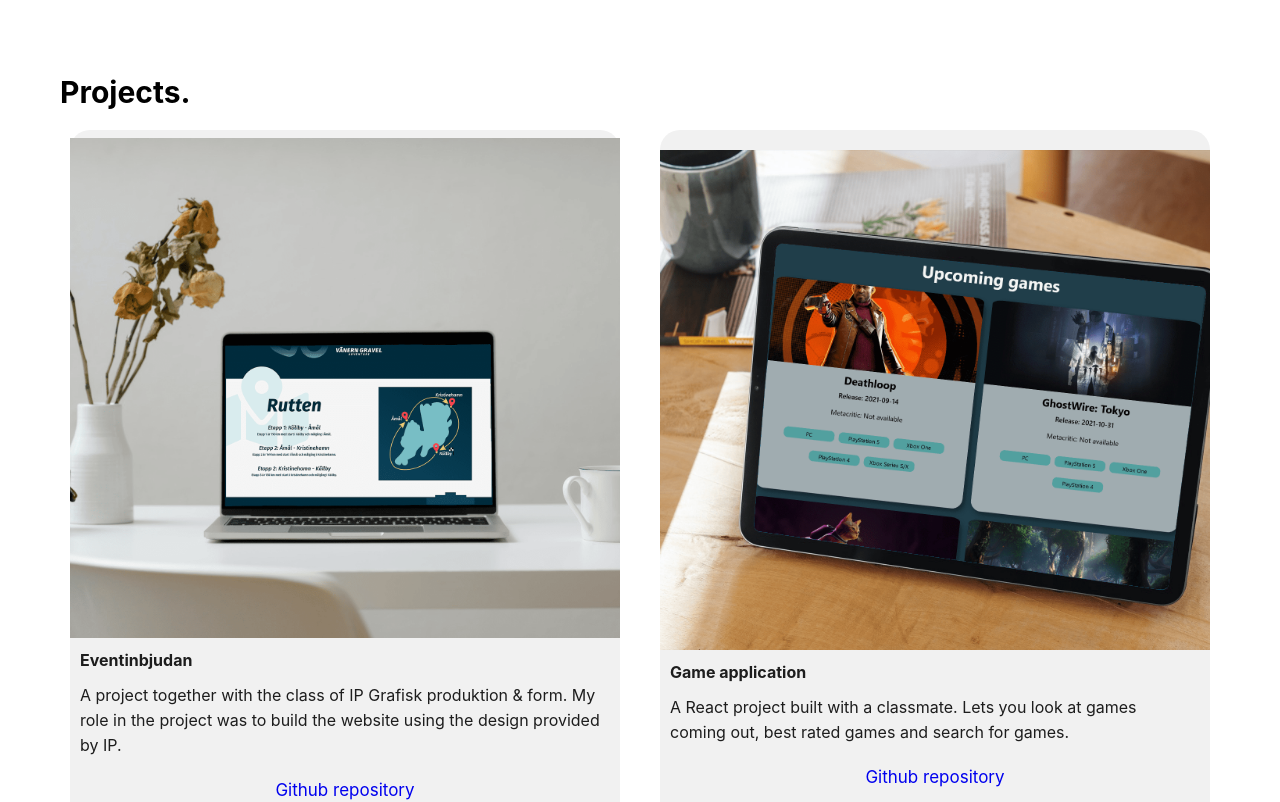
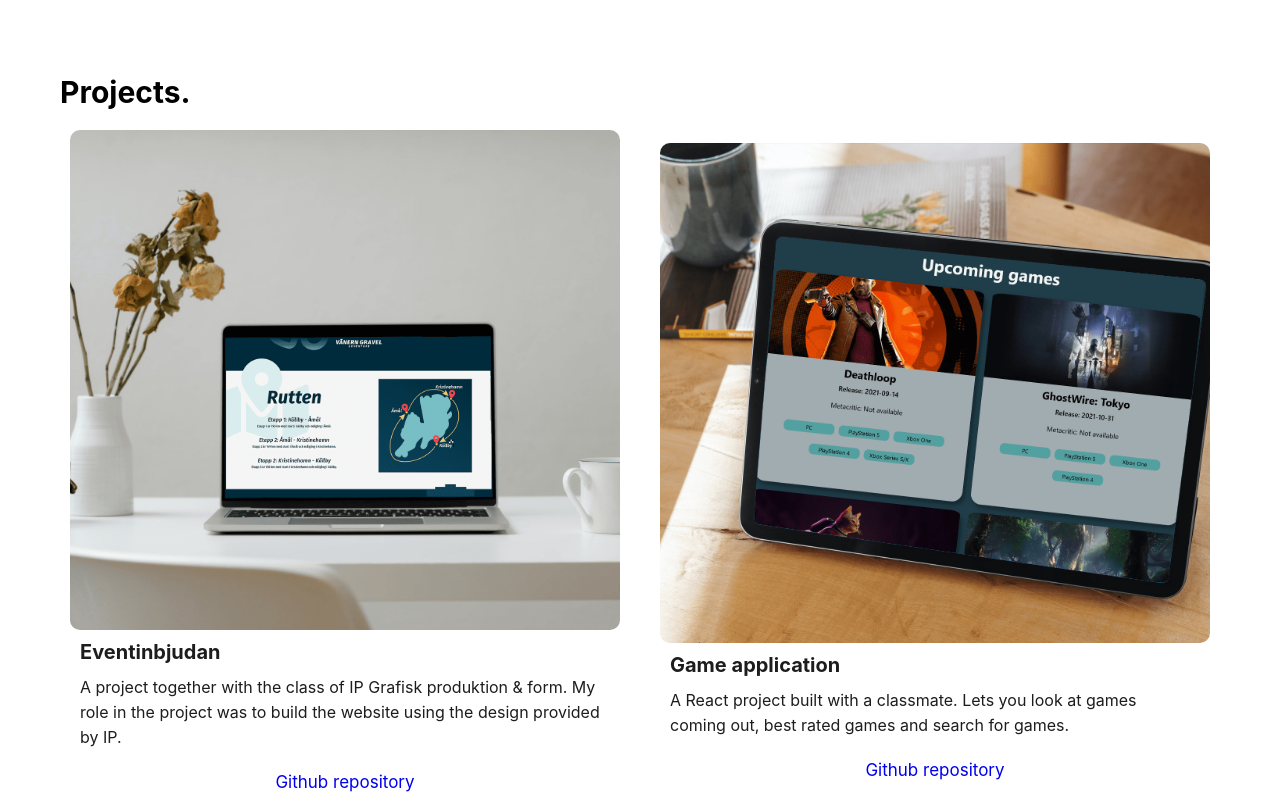
Before and after one commit to Fvrom/portfolio, a React (Create React App) app: page / in a window 1280 px wide. Shown: the part 720-1522 px from the top of the page. Built offline with nearby package versions, Linux system fonts and the light colour scheme.

Commit message:
changes to card

```diff
--- a/src/components/Project/project.css
+++ b/src/components/Project/project.css
@@ -9,10 +9,9 @@
   align-content: flex-start;
 }
 .project-card {
-  height: 70rem;
   max-width: 55rem;
   color: rgb(29, 29, 29);
-  background-color: rgb(241, 241, 241);
+  /* background-color: rgb(221, 221, 221); */
   display: flex;
   flex-direction: column;
   justify-content: center;
@@ -33,8 +32,14 @@ p {
   margin: 2rem;
   align-self: center;
 }
+.project-card h3 {
+  font-size: 2rem;
+}
 
 .project-image {
   object-fit: cover;
   height: 50rem;
+  /* border-top-left-radius: 2rem;
+  border-top-right-radius: 2rem; */
+  border-radius: 1rem;
 }
```
Also changed, not shown: 1 other file (tests, documents, lock files or other folders).
